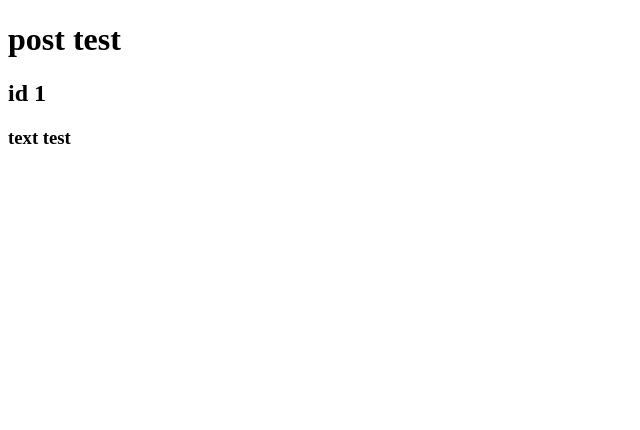
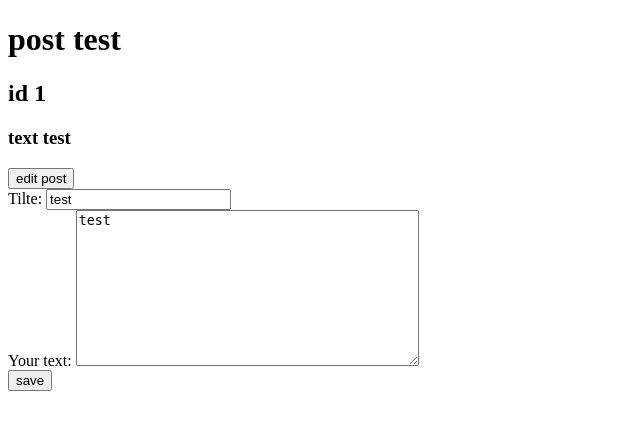
Before and after one commit to MehdiKababy/blog, a Django app: page /post/1 in a window 1280 px wide. Shown: the top 430 px of the page, without its empty margins (0-640 px from the left). Run offline with Django 5.2, Linux system fonts and the light colour scheme; data comes from the database, SQL or seed files in the repository; both versions use the stored data as it was after the commit.

Commit message:
add create and edit post for members

```diff
--- /dev/null
+++ b/blog/pages/forms.py
@@ -0,0 +1,7 @@
+from django import forms
+from .models import Post
+
+class PostForm(forms.ModelForm):
+    class Meta:
+        model = Post
+        fields = ("title", "text")
--- a/blog/pages/templates/select_post/select_post.html
+++ b/blog/pages/templates/select_post/select_post.html
@@ -9,5 +9,14 @@
     <h1>post {{ post.title }} </h1>
     <h2>id {{ post.id }} </h2>
     <h3>text {{ post.text }} </h3>
+    <button>edit post</button>
+    <div>
+        <form method="post">
+            {% csrf_token %}
+            {% comment %} <p style='background-color:red'>{{ form.title }}</p> {% endcomment %}
+            {{ form }}
+            <button type="submit">save</button>
+        </form>
+    </div>
 </body>
 </html>
--- a/blog/pages/urls.py
+++ b/blog/pages/urls.py
@@ -5,4 +5,5 @@ urlpatterns = [
     path("", home_page, name="home page"),
     path("posts/", all_posts, name="all posts"),
     path("post/<int:pk>", select_post, name="select post"),
+    path('create_post/', create_post, name="create post")
 ]
--- a/blog/pages/views.py
+++ b/blog/pages/views.py
@@ -1,5 +1,6 @@
-from django.shortcuts import get_object_or_404, render
+from django.shortcuts import get_object_or_404, render, redirect
 from .models import Post
+from .forms import PostForm
 
 
 def home_page(request):
@@ -13,4 +14,20 @@ def all_posts(request):
 
 def select_post(request, pk):
     post = get_object_or_404(Post, pk=pk)
-    return render(request, "./select_post/select_post.html", {"post": post})
+    edit_post = PostForm(instance=post)
+    if request.method == "POST":
+        edit_post = PostForm(request.POST, instance=post)
+        if edit_post.is_valid():
+            edit_post.save()
+            return redirect("select post", pk=pk)
+    else:
+        return render(request, "./select_post/select_post.html", {"post": post, 'form': edit_post})
+def create_post(request):
+    new_post = PostForm()
+    if request.method == "POST":
+        new_post = PostForm(request.POST)
+        if new_post.is_valid():
+            new_post.save()
+            return redirect("all posts")
+    else:
+        return render(request, "./create_post/create_post.html", {'form': new_post})
```
Also changed, not shown: blog/pages/templates/create_post/create_post.html (added, +16 -0 lines), blog/db.sqlite3.
